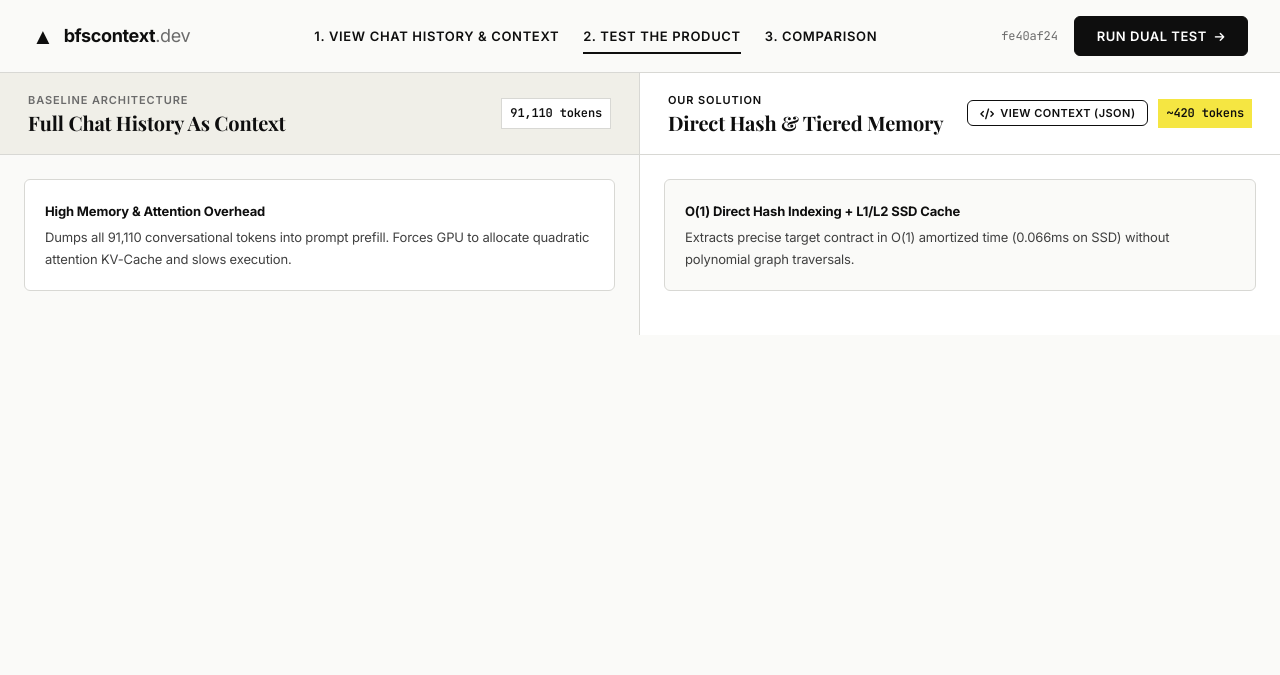
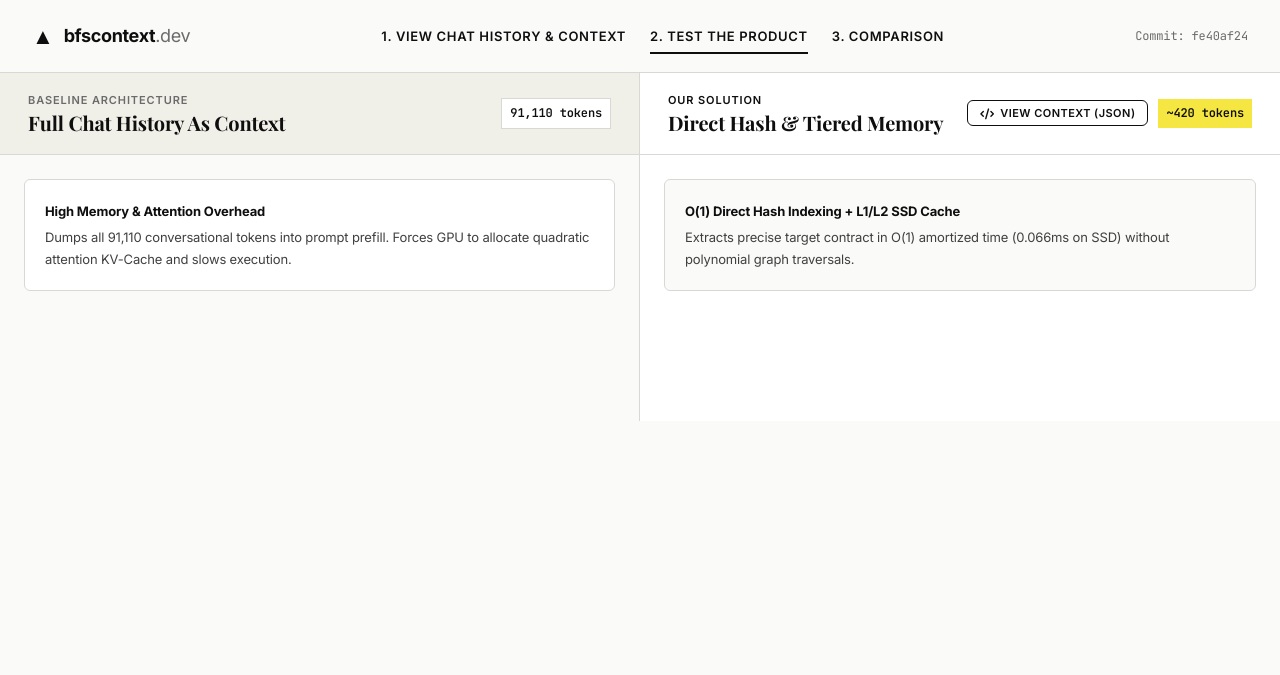
Before and after one commit to kshrs/bfscontext, a Flask app: template frontend/templates/index2.html in a window 1280 px wide, after a click on "2. TEST THE PRODUCT". Shown: the top 675 px of the page. Run offline with Flask 3, Linux system fonts and the light colour scheme; the template is opened without the code that fills it, so the values that code supplies are empty; some web fonts are replaced.

Commit message:
fix(ui): remove header run test button and pin bottom input bar while dual panes scroll independently

```diff
--- a/frontend/templates/index2.html
+++ b/frontend/templates/index2.html
@@ -254,8 +254,9 @@
 
     .bar-fill { height: 100%; background: var(--ink); }
 
-    .hover-input-container {
-      position: absolute;
+    /* Common Fixed Bottom Input in Tab 2 */
+    .fixed-bottom-input-container {
+      position: fixed;
       bottom: 24px;
       left: 50%;
       transform: translateX(-50%);
@@ -272,6 +273,7 @@
       display: flex;
       align-items: center;
       gap: 12px;
+      box-shadow: 0 4px 24px rgba(0, 0, 0, 0.08);
     }
 
     .input-box input {
@@ -381,12 +383,8 @@
 
       <div style="display: flex; align-items: center; gap: 16px;">
         <span style="font-family: 'JetBrains Mono', monospace; font-size: 12px; color: var(--mid);">
-          fe40af24
+          Commit: fe40af24
         </span>
-        <button onclick="switchTab('tab-product')" class="btn-action-black">
-          <span>Run Dual Test</span>
-          <i class="fa-solid fa-arrow-right" style="font-size: 11px;"></i>
-        </button>
       </div>
     </div>
   </header>
@@ -510,13 +508,13 @@
     </section>
 
     <!-- ================= VIEW 2: TEST THE PRODUCT (DUAL SPLIT RUNNER) ================= -->
-    <section id="tab-product" class="tab-pane" style="display: none; flex: 1; flex-direction: column; height: calc(100vh - 72px); position: relative;">
+    <section id="tab-product" class="tab-pane" style="display: none; flex: 1; height: calc(100vh - 72px); position: relative; overflow: hidden;">
 
-      <div class="split-container" style="display: grid; grid-template-columns: 1fr 1fr; height: 100%; overflow: hidden; padding-bottom: 100px;">
+      <div class="split-container" style="display: grid; grid-template-columns: 1fr 1fr; height: 100%; width: 100%; overflow: hidden;">
 
         <!-- Left: Full Context -->
-        <div style="border-right: 1px solid var(--rule); background: var(--bg); display: flex; flex-direction: column; overflow: hidden;">
-          <div style="padding: 18px 28px; border-bottom: 1px solid var(--rule); background: var(--bg-darker); display: flex; justify-content: space-between; align-items: center;">
+        <div style="border-right: 1px solid var(--rule); background: var(--bg); display: flex; flex-direction: column; height: 100%; overflow: hidden;">
+          <div style="padding: 18px 28px; border-bottom: 1px solid var(--rule); background: var(--bg-darker); display: flex; justify-content: space-between; align-items: center; flex-shrink: 0;">
             <div>
               <div class="cell-label" style="margin: 0;">BASELINE ARCHITECTURE</div>
               <h3 style="font-size: 20px;">Full Chat History As Context</h3>
@@ -526,7 +524,7 @@
             </span>
           </div>
 
-          <div id="fullOutputScroll" style="flex: 1; overflow-y: auto; padding: 24px;">
+          <div id="fullOutputScroll" style="flex: 1; overflow-y: auto; padding: 24px 24px 110px 24px;">
             <div style="padding: 20px; border: 1px solid var(--rule); background: var(--chalk); margin-bottom: 20px; border-radius: var(--radius-sm);">
               <div style="font-weight: 700; font-size: 13px; margin-bottom: 4px;">High Memory & Attention Overhead</div>
               <p style="font-size: 13px; color: var(--ink-light); margin: 0;">
@@ -538,8 +536,8 @@
         </div>
 
         <!-- Right: BFSContext Capsule -->
-        <div style="background: var(--chalk); display: flex; flex-direction: column; overflow: hidden;">
-          <div style="padding: 18px 28px; border-bottom: 1px solid var(--rule); background: var(--chalk); display: flex; justify-content: space-between; align-items: center;">
+        <div style="background: var(--chalk); display: flex; flex-direction: column; height: 100%; overflow: hidden;">
+          <div style="padding: 18px 28px; border-bottom: 1px solid var(--rule); background: var(--chalk); display: flex; justify-content: space-between; align-items: center; flex-shrink: 0;">
             <div>
               <div class="cell-label" style="margin: 0; color: var(--ink);">OUR SOLUTION</div>
               <h3 style="font-size: 20px;">Direct Hash & Tiered Memory</h3>
@@ -557,7 +555,7 @@
             </div>
           </div>
 
-          <div id="capsuleOutputScroll" style="flex: 1; overflow-y: auto; padding: 24px;">
+          <div id="capsuleOutputScroll" style="flex: 1; overflow-y: auto; padding: 24px 24px 110px 24px;">
             <div style="padding: 20px; border: 1px solid var(--rule); background: var(--bg); margin-bottom: 20px; border-radius: var(--radius-sm);">
               <div style="font-weight: 700; font-size: 13px; margin-bottom: 4px;">O(1) Direct Hash Indexing + L1/L2 SSD Cache</div>
               <p style="font-size: 13px; color: var(--ink-light); margin: 0;">
@@ -570,8 +568,8 @@
 
       </div>
 
-      <!-- Hovering Common Input Bar (Generic for ANY user prompt) -->
-      <div class="hover-input-container">
+      <!-- Fixed Bottom Center Input Bar (Generic for ANY user prompt) -->
+      <div class="fixed-bottom-input-container">
         <form onsubmit="handleExecuteBenchmark(event)" class="input-box">
           <span style="color: var(--mid); font-family: 'JetBrains Mono';">❯</span>
           <input
```
